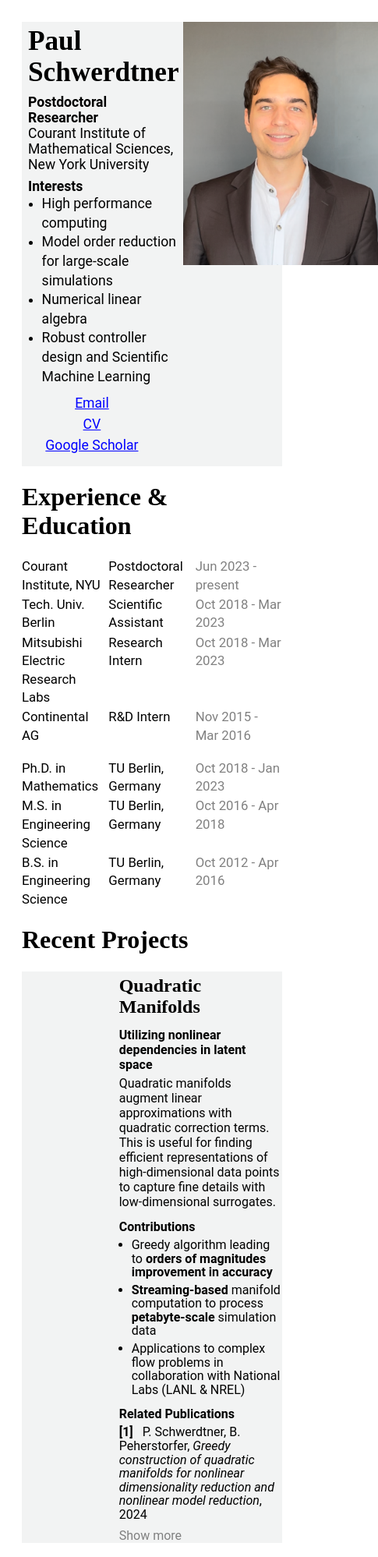
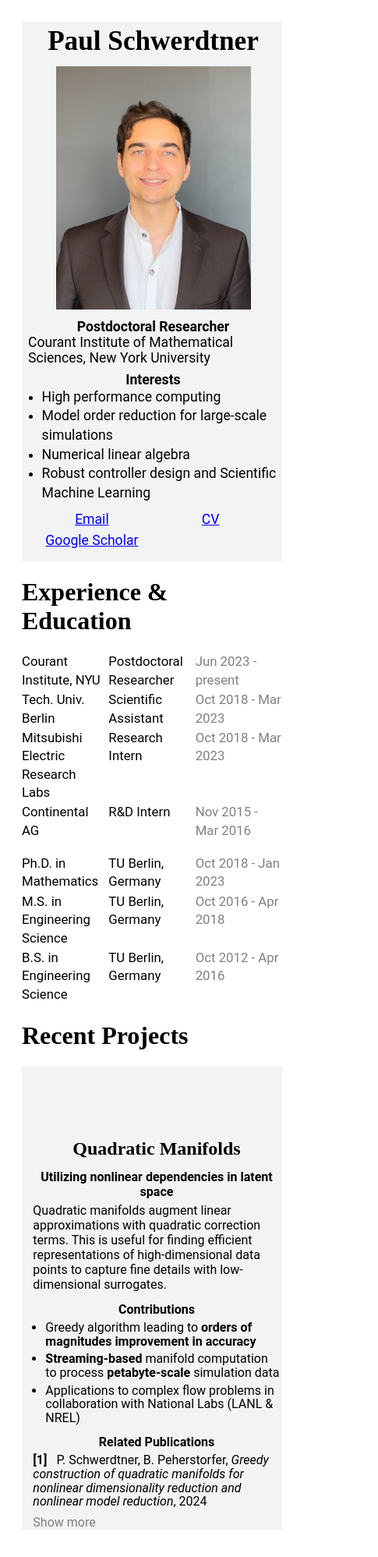
Before and after one commit to Algopaul/algopaul.github.io, a plain HTML site: page index.html in a window 390 px wide. Shown: the top 1997 px of the page at 78% size, 485 px wide, since content can reach past the window. Drawn offline with Linux system fonts and the light colour scheme; grey boxes are pictures that could not be loaded; a web font is replaced by a local one.

Commit message:
add reactive layout

```diff
--- a/css/project.css
+++ b/css/project.css
@@ -33,3 +33,22 @@
     padding-top: 8px;
   }
 }
+
+@media (max-width: 810px) {
+  .project {
+    padding-top: 12px;
+    padding-left: 0px;
+    flex-direction: column;
+    align-items: center;
+
+    h2, h3, h4 {
+      text-align: center;
+    }
+  }
+  .project-description {
+    width: 100%;
+  }
+  .project-image {
+    width: 45%;
+  }
+}
--- a/index.html
+++ b/index.html
@@ -1,6 +1,6 @@
 <!DOCTYPE html>
 <html lang="en">
-  <script src="/livereload.js?mindelay=10&amp;v=2&amp;port=1313&amp;path=livereload" data-no-instant defer></script><script>
+  <script>
     document.addEventListener('DOMContentLoaded', function () {
     document.querySelectorAll('.show-more-container').forEach(function (container) {
       const moreText = container.querySelector('.more-text');
@@ -58,11 +58,43 @@
   flex-direction: column;
   justify-content: space-between;
 }
+
+.only-small {
+  display: none;
+}
+
+@media (max-width: 810px) {
+  .only-wide {
+    display: none;
+  }
+  .only-small {
+    display: flex;
+    justify-content: center;
+    margin: 12px;
+  }
+  .banner {
+    flex-direction: column;
+    align-items: center;
+
+    h1, h3, h4 {
+      text-align: center;
+    }
+  }
+  .bannerleft {
+    align-items: center;
+  }
+  .project-description {
+    width: 95%;
+  }
+}
 </style>
 <div class="banner">
   <div class="bannerleft">
     <div>
 <h1> Paul Schwerdtner </h1>
+      <div class="only-small">
+      <img src="/schwerdtner.png" width=250px alt="Face of Paul Schwerdtner">
+      </div>
     <h4>Postdoctoral Researcher</h4>
     <p>Courant Institute of Mathematical Sciences, New York University</p>
     </div>
@@ -81,7 +113,7 @@
       <a target="_blank" href="https://scholar.google.com/citations?user=OKQsA9UAAAAJ" class="button-link">Google Scholar</a>
     </div>
   </div>
-  <div>
+  <div class='only-wide'>
     <img src="/schwerdtner.png" width=250px alt="Face of Paul Schwerdtner">
   </div>
 </div>
```
